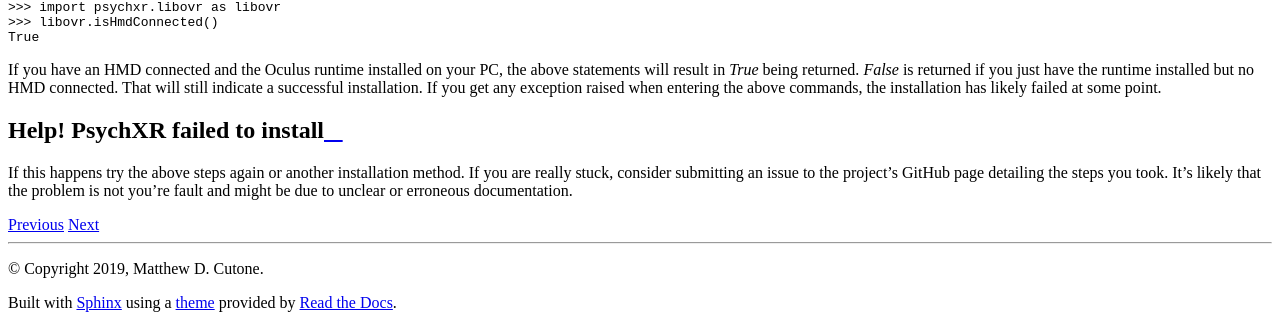
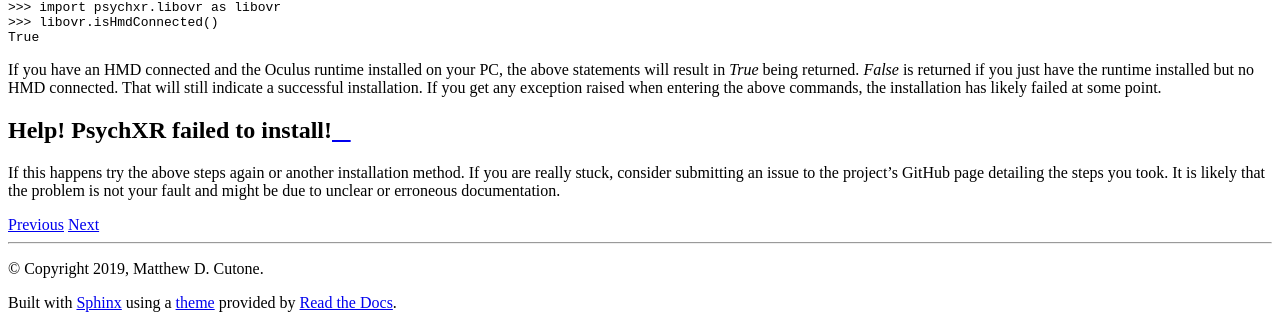
Before and after one commit to mdcutone/psychxr, a Sphinx documentation site: the page built from docs/installing.rst, in a window 1280 px wide and 900 px high, scrolled down 3005 px. Shown: the part 580-894 px from the top of the window. Built offline with Sphinx 7.4.7 and the Read the Docs theme 2.0.0, drawn with Linux system fonts in a browser that asks for light colours; some of the changed lines change nothing that is shown; some of the changed text lies outside the part shown.

Commit message:
DOCS: Typos.

```diff
--- a/docs/installing.rst
+++ b/docs/installing.rst
@@ -8,9 +8,9 @@ PsychXR requires Python 3.6 and above, download it
 `here <https://python.org/>`_. Since PsychXR will only build in 64-bit, ensure
 that the version of Python you install is also 64-bit.
 
-The PsychXR installer will automatically pull any dependencies, such as
-`Cython <https://cython.org/>`_ and `NumPy <https://www.numpy.org/>`_, prior to
-installation.
+The PsychXR installer will automatically pull any Python package dependencies,
+such as `Cython <https://cython.org/>`_ and `NumPy <https://www.numpy.org/>`_,
+prior to installation.
 
 Installing from PyPI
 --------------------
@@ -76,7 +76,7 @@ feature and start the installation (see below).
 
 .. image:: ./_static/build_on_windows1.png
     :alt: Feature "Desktop development with C++" selected in the Visual Studio
-          Installer.
+          Installer window.
     :align: center
 
 Now create a folder somewhere accessible on your PC. For this example, we'll
@@ -98,7 +98,7 @@ should look something like what's shown below.
 
 .. image:: ./_static/psychxr_build_windows4.PNG
     :alt: Feature "Desktop development with C++" selected in the Visual Studio
-          Installer.
+          Installer window.
     :align: center
 
 .. note:: If you build PsychXR using a version of the Oculus PC SDK other than
@@ -176,10 +176,10 @@ you just have the runtime installed but no HMD connected. That will still
 indicate a successful installation. If you get any exception raised when
 entering the above commands, the installation has likely failed at some point.
 
-Help! PsychXR failed to install
--------------------------------
+Help! PsychXR failed to install!
+--------------------------------
 
 If this happens try the above steps again or another installation method. If you
 are really stuck, consider submitting an issue to the project's GitHub page
-detailing the steps you took. It's likely that the problem is not you're fault
+detailing the steps you took. It is likely that the problem is not your fault
 and might be due to unclear or erroneous documentation.
```
